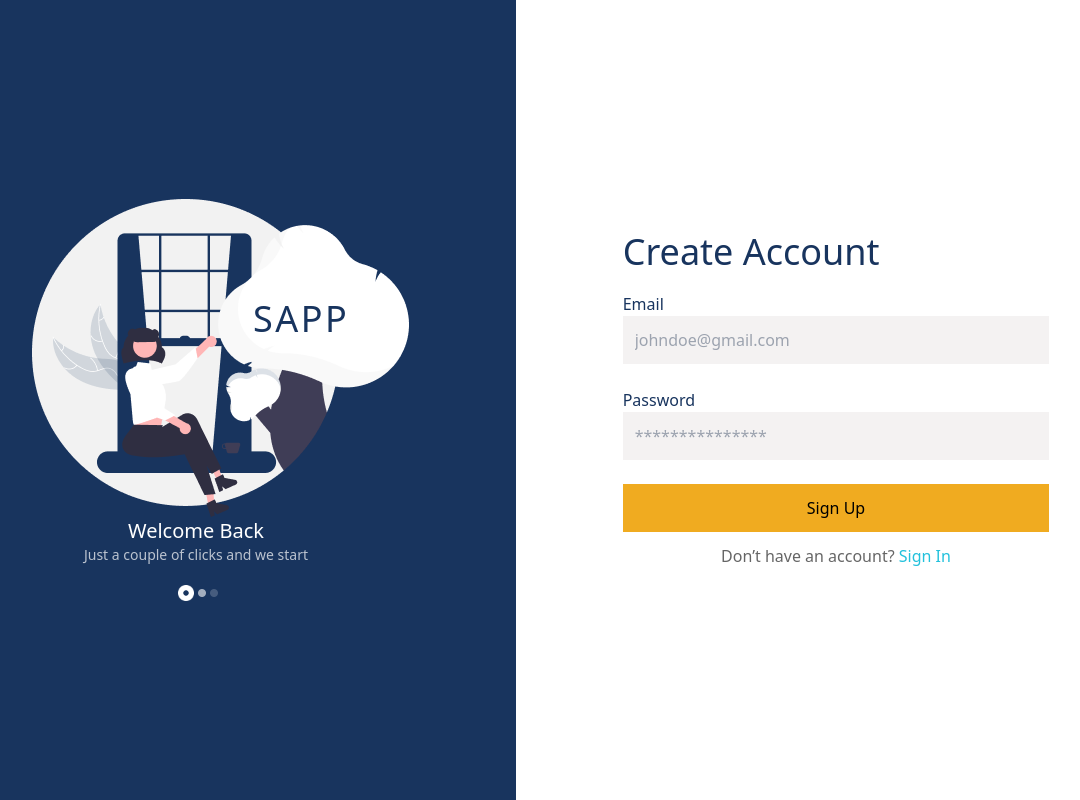
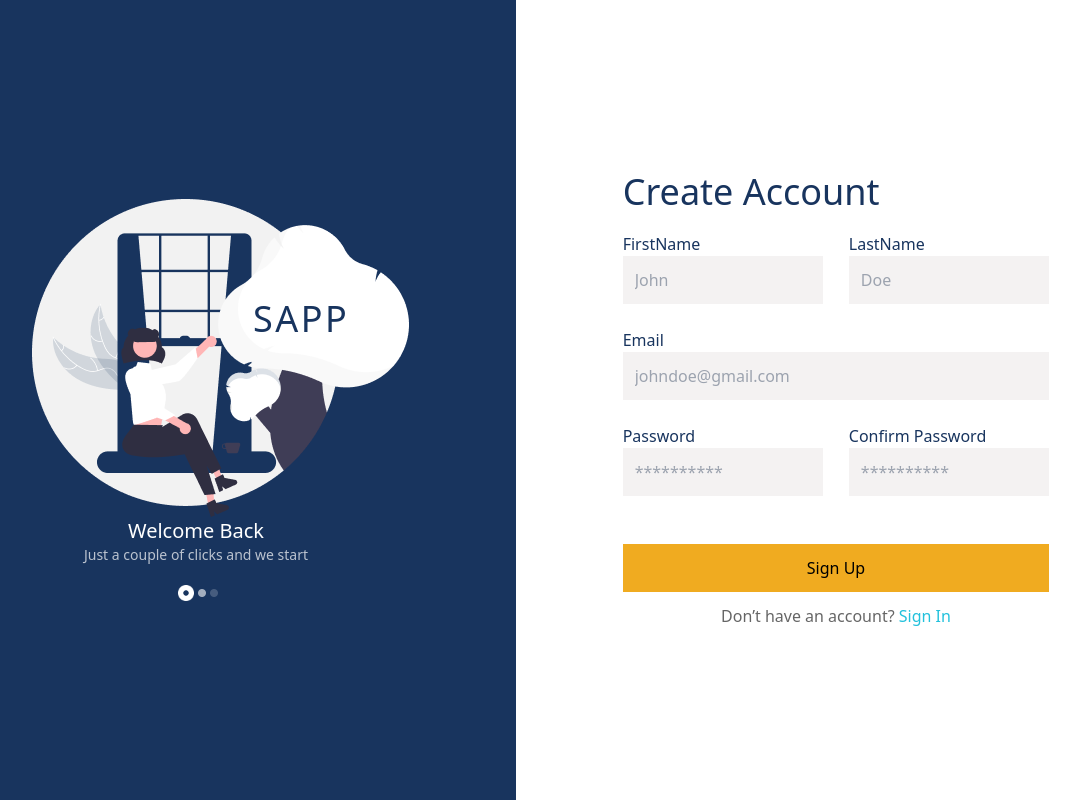
Before and after one commit to Bentike/nuxt-test-app, a Nuxt app: page /SignUp in a window 1280 px wide. Shown: the whole page, without its empty margins (124-1204 px from the left). Built offline with nearby package versions, Linux system fonts and the light colour scheme.

Commit message:
aligned inputs in register page

```diff
--- a/components/Register.vue
+++ b/components/Register.vue
@@ -13,12 +13,33 @@
              <div class="w-4/6 text-center m-auto">
                  <h1 class="text-4xl text-myBlue mb-5 place-self-start">Create Account</h1>
                  <form>
+                    <div class="flex w-full justify-between">
+                        <div class="w-[47%]">
+                            <label class="text-myBlue font-medium inline-block w-full text-start"> FirstName
+                                <input class="w-full p-3 bg-inputGray" type="text" placeholder="John">
+                            </label>
+                        </div>
+                        <div class="w-[47%]">
+                            <label  class="text-myBlue font-medium inline-block w-full text-start"> LastName
+                                <input class="w-full p-3 bg-inputGray" type="text" placeholder="Doe">
+                            </label>
+                        </div>
+                    </div> <br>
                     <label class="text-myBlue font-medium inline-block w-full text-start">Email <br/>
                         <input class="w-full p-3 bg-inputGray" type="email" placeholder="johndoe@gmail.com"/>
                     </label> <br/><br/>
-                    <label class="text-myBlue font-medium inline-block w-full text-start">Password <br/>
-                        <input class="w-full p-3 bg-inputGray" type="password" placeholder="***************"/>
-                    </label> <br/><br/>
+                    <div class="flex w-full justify-between">
+                        <div class="w-[47%]">
+                            <label class="text-myBlue font-medium inline-block w-full text-start"> Password
+                                <input class="w-full p-3 bg-inputGray" type="password" placeholder="**********">
+                            </label>
+                        </div>
+                        <div class="w-[47%]">
+                            <label  class="text-myBlue font-medium inline-block w-full text-start"> Confirm Password
+                                <input class="w-full p-3 bg-inputGray" type="passwrod" placeholder="**********">
+                            </label>
+                        </div>
+                    </div>   <br/><br/>
                     <button class="w-full bg-btnYellow p-3 mb-3">Sign Up</button>
                     <p><span class="opacity-60">Don’t have an account?</span> <span class="text-lightBlue">Sign In</span></p>
                  </form>
```
